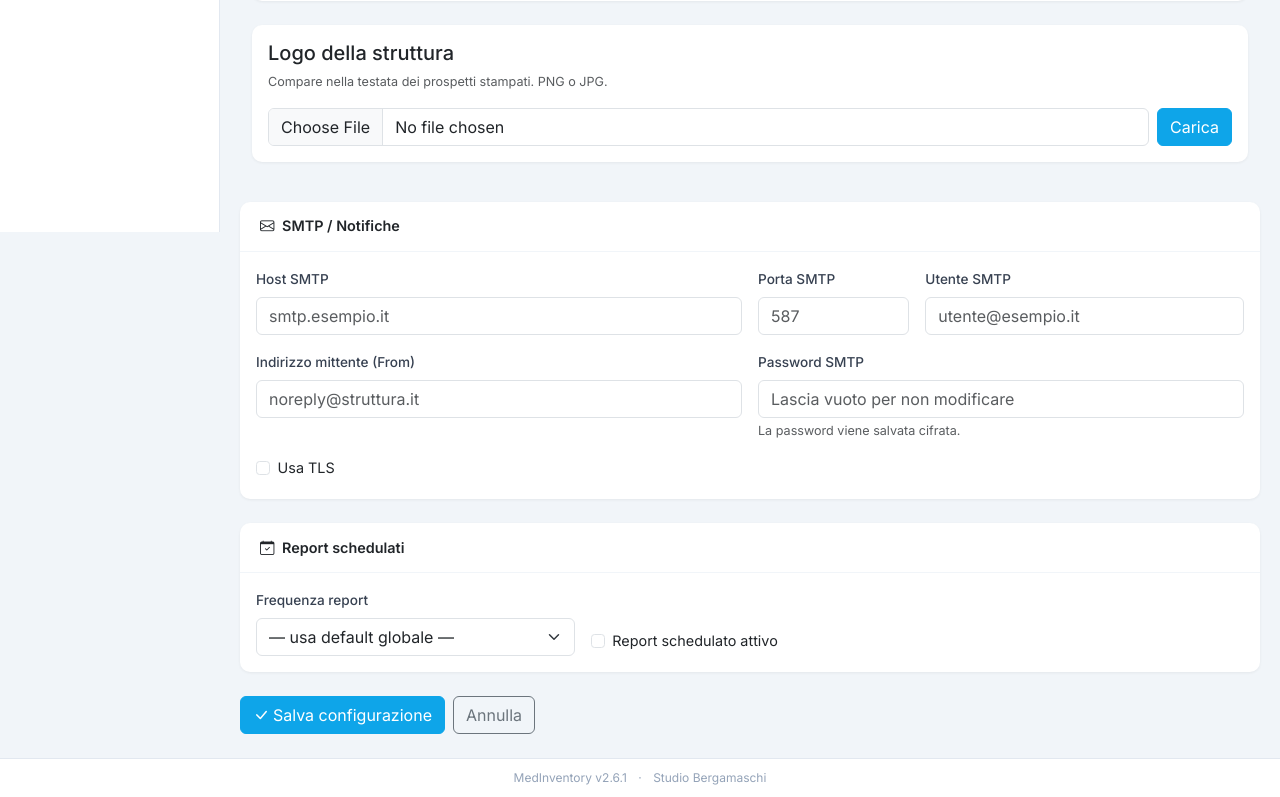
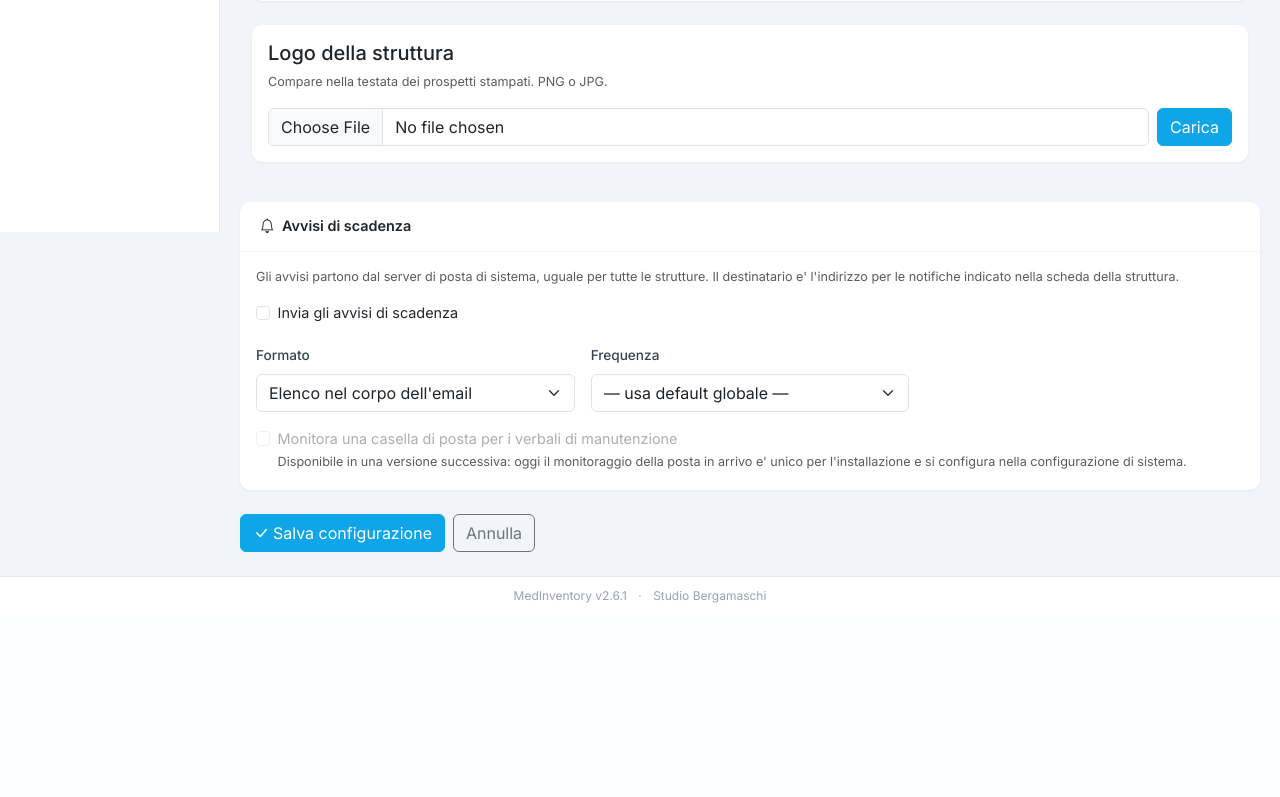
Before and after one commit to greeneye71/Custode_v2, a Flask app: template templates/strutture/config.html in a window 1280 px wide. Shown: the part 528-1325 px from the top of the page. After the commit the page ends 1131 px from the top, so only its background shows below. Run offline with Flask 3, Linux system fonts and the light colour scheme; the template is opened without the code that fills it, so the values that code supplies are empty; some libraries are stand-ins or nearby versions.

Commit message:
feat(posta): il modulo di struttura configura gli avvisi, non il server
Spariscono i campi del server SMTP e la cifratura Fernet della password per
struttura: quel server e' infrastruttura del deployment, e lasciare i campi
avrebbe invitato a compilarli quando ormai nessuno li legge. Al loro posto
una domanda sola — gli avvisi di scadenza li vuoi, in che formato e con che
frequenza — e il controllo del monitoraggio casella, disabilitato in attesa
di un'implementazione migliore.

La casella del monitoraggio non ha 'name', oltre a essere 'disabled': senza
name non entra nel POST nemmeno togliendo l'attributo dagli strumenti del
browser, e non esiste nessuna chiave di configurazione che la rappresenti.
Un valore che niente puo' scrivere e' esattamente il difetto trovato con
report_pdf_attivo, che sembrava configurazione viva e non lo era.

Un test si era rivelato cieco: cercava 'disabled' in tutta la pagina, dove
compare gia' altrove, e restava verde anche togliendo l'attributo proprio da
questa casella. Ora isola il tag della casella prima di guardarci dentro, e
cade su entrambi i sabotaggi (via 'disabled', e aggiunta di un 'name').

Co-Authored-By: Claude Opus 5 <noreply@anthropic.com>

```diff
--- a/strutture_bp.py
+++ b/strutture_bp.py
@@ -2,14 +2,11 @@
 MedInventory - Gestione Strutture (superadmin)
 """
 
-import base64
-import hashlib
 import httpx
 import os
 import re
 from datetime import datetime
 
-from cryptography.fernet import Fernet
 from flask import (
     Blueprint, render_template, request, redirect, url_for,
     flash, g, current_app, jsonify
@@ -741,38 +738,33 @@ def config(struttura_id):
             # Admin uses the AJAX test-ai endpoint for AI config, not this form
             return redirect(url_for('strutture.config', struttura_id=struttura_id))
 
-        # Superadmin only: save SMTP + report fields
-        chiavi_smtp_report = [
-            'smtp_host', 'smtp_port', 'smtp_user', 'smtp_from', 'smtp_use_tls',
-            'report_frequenza', 'report_schedulato_attivo',
-        ]
-        CHECKBOX_KEYS = {'smtp_use_tls', 'report_schedulato_attivo'}
-        for chiave in chiavi_smtp_report:
-            if chiave in CHECKBOX_KEYS:
+        # Solo le preferenze: dalla 2.6.2 il server di posta e' unico e vive
+        # nella configurazione di sistema. Le chiavi smtp_* qui non si scrivono
+        # piu' — nessuno le leggerebbe — e la migrazione in
+        # models.apply_schema_updates() ha gia' cancellato quelle esistenti,
+        # password cifrata compresa.
+        CHIAVI_PREFERENZE = ['avvisi_scadenza_attivi', 'avvisi_scadenza_formato',
+                             'report_frequenza']
+        CASELLE = {'avvisi_scadenza_attivi'}
+        for chiave in CHIAVI_PREFERENZE:
+            if chiave in CASELLE:
                 valore = '1' if request.form.get(chiave) else ''
             else:
                 valore = request.form.get(chiave, '').strip()
             if valore:
                 set_struttura_config(struttura_id, chiave, valore)
             else:
+                # Una casella non spuntata non compare affatto nel POST: senza
+                # questa cancellazione l'interruttore si accenderebbe e non si
+                # potrebbe piu' spegnere dall'interfaccia.
                 execute(
                     "DELETE FROM strutture_config WHERE struttura_id=? AND chiave=?",
                     (struttura_id, chiave)
                 )
-        smtp_password = request.form.get('smtp_password', '').strip()
-        if smtp_password:
-            key = current_app.config['APP_CONFIG'].get('encryption_key', '')
-            if key:
-                fernet_key = base64.urlsafe_b64encode(
-                    hashlib.sha256(key.encode()).digest()
-                )
-                f = Fernet(fernet_key)
-                encrypted = f.encrypt(smtp_password.encode()).decode()
-                set_struttura_config(struttura_id, 'smtp_password_encrypted', encrypted)
 
         flash('Configurazione salvata.', 'success')
         log_attivita(g.user['id'], 'modifica', 'strutture_config', struttura_id,
-                     'Configurazione SMTP/report salvata', request.remote_addr)
+                     'Preferenze avvisi di scadenza salvate', request.remote_addr)
         return redirect(url_for('strutture.config', struttura_id=struttura_id))
 
     cfg = get_struttura_config_all(struttura_id)
--- a/templates/strutture/config.html
+++ b/templates/strutture/config.html
@@ -139,94 +139,65 @@
   <div class="row g-4">
 
     {# ------------------------------------------------------------------ #}
-    {# Sezione: SMTP / Notifiche                                           #}
+    {# Sezione: Avvisi di scadenza                                         #}
     {# ------------------------------------------------------------------ #}
     <div class="col-12">
       <div class="card">
         <div class="card-header">
-          <i class="bi bi-envelope me-1"></i> SMTP / Notifiche
+          <i class="bi bi-bell me-1"></i> Avvisi di scadenza
         </div>
         <div class="card-body">
+          <p class="text-muted small">
+            Gli avvisi partono dal server di posta di sistema, uguale per tutte le
+            strutture. Il destinatario e&#39; l&#39;indirizzo per le notifiche indicato
+            nella scheda della struttura.
+          </p>
           <div class="row g-3">
 
-            <div class="col-md-6">
-              <label class="form-label">Host SMTP</label>
-              <input type="text" class="form-control" name="smtp_host"
-                     value="{{ cfg.get('smtp_host', '') }}"
-                     placeholder="smtp.esempio.it">
-            </div>
-
-            <div class="col-md-2">
-              <label class="form-label">Porta SMTP</label>
-              <input type="number" class="form-control" name="smtp_port"
-                     value="{{ cfg.get('smtp_port', '') }}"
-                     placeholder="587">
+            <div class="col-12">
+              <div class="form-check">
+                <input class="form-check-input" type="checkbox" name="avvisi_scadenza_attivi"
+                       id="avvisi_scadenza_attivi" value="1"
+                       {% if cfg.get('avvisi_scadenza_attivi') == '1' %}checked{% endif %}>
+                <label class="form-check-label" for="avvisi_scadenza_attivi">
+                  Invia gli avvisi di scadenza
+                </label>
+              </div>
             </div>
 
             <div class="col-md-4">
-              <label class="form-label">Utente SMTP</label>
-              <input type="text" class="form-control" name="smtp_user"
-                     value="{{ cfg.get('smtp_user', '') }}"
-                     placeholder="utente@esempio.it">
+              <label class="form-label">Formato</label>
+              <select class="form-select" name="avvisi_scadenza_formato">
+                <option value="testo" {% if cfg.get('avvisi_scadenza_formato', 'testo') != 'pdf' %}selected{% endif %}>Elenco nel corpo dell&#39;email</option>
+                <option value="pdf"   {% if cfg.get('avvisi_scadenza_formato') == 'pdf' %}selected{% endif %}>Report PDF allegato</option>
+              </select>
             </div>
 
-            <div class="col-md-6">
-              <label class="form-label">Indirizzo mittente (From)</label>
-              <input type="email" class="form-control" name="smtp_from"
-                     value="{{ cfg.get('smtp_from', '') }}"
-                     placeholder="noreply@struttura.it">
-            </div>
-
-            <div class="col-md-6">
-              <label class="form-label">Password SMTP</label>
-              <input type="password" class="form-control" name="smtp_password"
-                     placeholder="Lascia vuoto per non modificare">
-              <div class="form-text">La password viene salvata cifrata.</div>
-            </div>
-
-            <div class="col-12">
-              <div class="form-check">
-                <input class="form-check-input" type="checkbox" name="smtp_use_tls"
-                       id="smtp_use_tls" value="1"
-                       {% if cfg.get('smtp_use_tls') in ('1', 'true', 'True', 1, True) %}checked{% endif %}>
-                <label class="form-check-label" for="smtp_use_tls">Usa TLS</label>
-              </div>
-            </div>
-
-          </div>
-        </div>
-      </div>
-    </div>
-
-    {# ------------------------------------------------------------------ #}
-    {# Sezione: Report schedulati                                          #}
-    {# ------------------------------------------------------------------ #}
-    <div class="col-12">
-      <div class="card">
-        <div class="card-header">
-          <i class="bi bi-calendar-check me-1"></i> Report schedulati
-        </div>
-        <div class="card-body">
-          <div class="row g-3">
-
             <div class="col-md-4">
-              <label class="form-label">Frequenza report</label>
+              <label class="form-label">Frequenza</label>
               <select class="form-select" name="report_frequenza">
-                <option value="" {% if not cfg.get('report_frequenza') %}selected{% endif %}>— usa default globale —</option>
+                <option value="" {% if not cfg.get('report_frequenza') %}selected{% endif %}>&mdash; usa default globale &mdash;</option>
                 <option value="giornaliero" {% if cfg.get('report_frequenza') == 'giornaliero' %}selected{% endif %}>Giornaliero</option>
                 <option value="settimanale" {% if cfg.get('report_frequenza') == 'settimanale' %}selected{% endif %}>Settimanale</option>
                 <option value="mensile"     {% if cfg.get('report_frequenza') == 'mensile' %}selected{% endif %}>Mensile</option>
               </select>
             </div>
 
-            <div class="col-md-8 d-flex align-items-end">
+            {# La casella non ha name: senza, non finisce nel POST nemmeno se
+               qualcuno toglie 'disabled' dagli strumenti del browser, e non
+               esiste nessuna chiave di configurazione che la rappresenti. #}
+            <div class="col-12">
               <div class="form-check">
-                <input class="form-check-input" type="checkbox" name="report_schedulato_attivo"
-                       id="report_schedulato_attivo" value="1"
-                       {% if cfg.get('report_schedulato_attivo') in ('1', 'true', 'True', 1, True) %}checked{% endif %}>
-                <label class="form-check-label" for="report_schedulato_attivo">
-                  Report schedulato attivo
+                <input class="form-check-input" type="checkbox"
+                       id="monitoraggio_casella" disabled>
+                <label class="form-check-label text-muted" for="monitoraggio_casella">
+                  Monitora una casella di posta per i verbali di manutenzione
                 </label>
+                <div class="form-text">
+                  Disponibile in una versione successiva: oggi il monitoraggio della
+                  posta in arrivo e&#39; unico per l&#39;installazione e si configura nella
+                  configurazione di sistema.
+                </div>
               </div>
             </div>
 
```
Also changed, not shown: tests/test_strutture_routes.py (+110 -0 lines).
